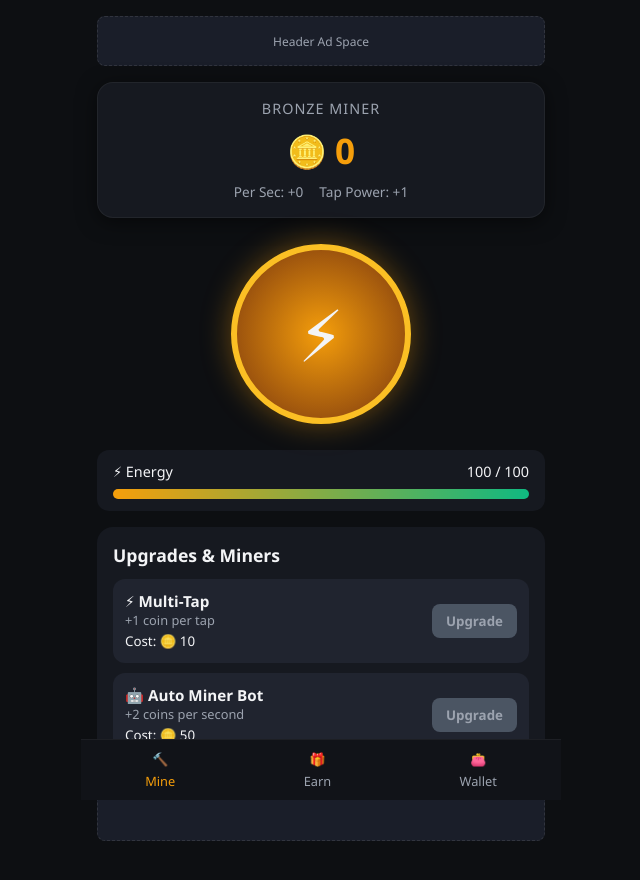
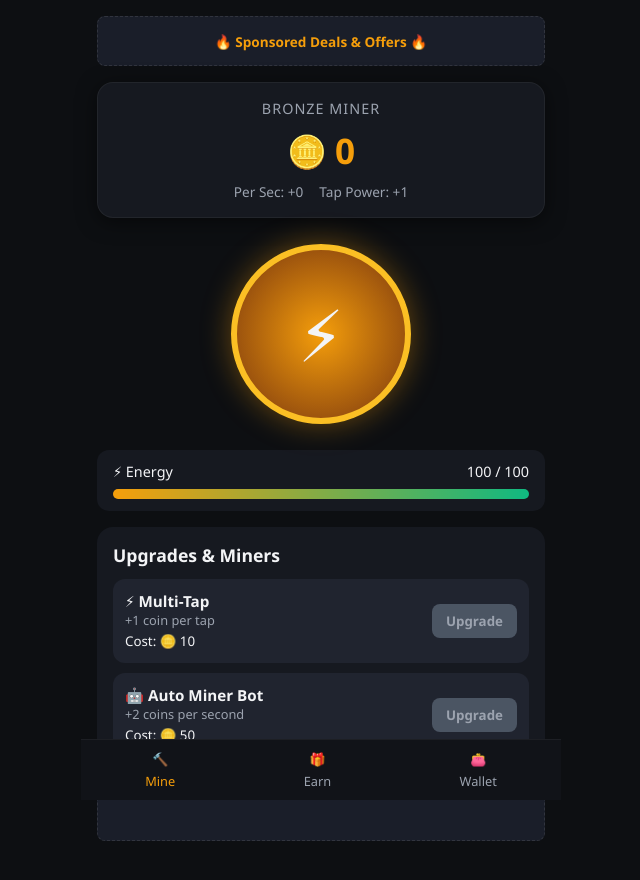
Before and after one commit to bedirahul638-ui/Click-Earn-Money, a plain HTML site: page frontend/index.html in a window 1280 px wide. Shown: the whole page, without its empty margins (319-959 px from the left). Drawn offline with Linux system fonts and the light colour scheme.

Commit message:
Update index.html

```diff
--- a/frontend/index.html
+++ b/frontend/index.html
@@ -58,8 +58,11 @@
       justify-content: center;
       align-items: center;
       overflow: hidden;
-      font-size: 0.75rem;
-      color: var(--text-dim);
+      font-size: 0.85rem;
+      color: var(--primary);
+      cursor: pointer;
+      text-decoration: none;
+      font-weight: bold;
     }
 
     /* Header Styling */
@@ -320,10 +323,10 @@
 
   <div class="app-container">
 
-    <!-- Monetag Header Banner (Top) -->
-    <div class="ad-banner" id="monetagHeaderAd">
-      <span>Header Ad Space</span>
-    </div>
+    <!-- Monetag Header Ad Banner (Top Link) -->
+    <a href="https://uplcm.com/4/12101528" target="_blank" class="ad-banner" id="monetagHeaderAd">
+      🔥 Sponsored Deals & Offers 🔥
+    </a>
 
     <!-- Header -->
     <header>
@@ -504,7 +507,6 @@
       const footerContainer = document.getElementById('adsterraFooterAd');
       footerContainer.innerHTML = ''; // Clear container
 
-      // Create Iframe for Adsterra 320x50 Banner
       const iframe = document.createElement('iframe');
       iframe.style.width = '320px';
       iframe.style.height = '50px';
@@ -537,7 +539,7 @@
       iframeDoc.close();
     }
 
-    // Auto-refresh footer Adsterra banner every 1 minute (60,000 ms)
+    // Auto-refresh footer Adsterra banner every 1 minute
     setInterval(loadAdsterraFooterAd, 60000);
 
     const minerBtn = document.getElementById('minerBtn');
```
